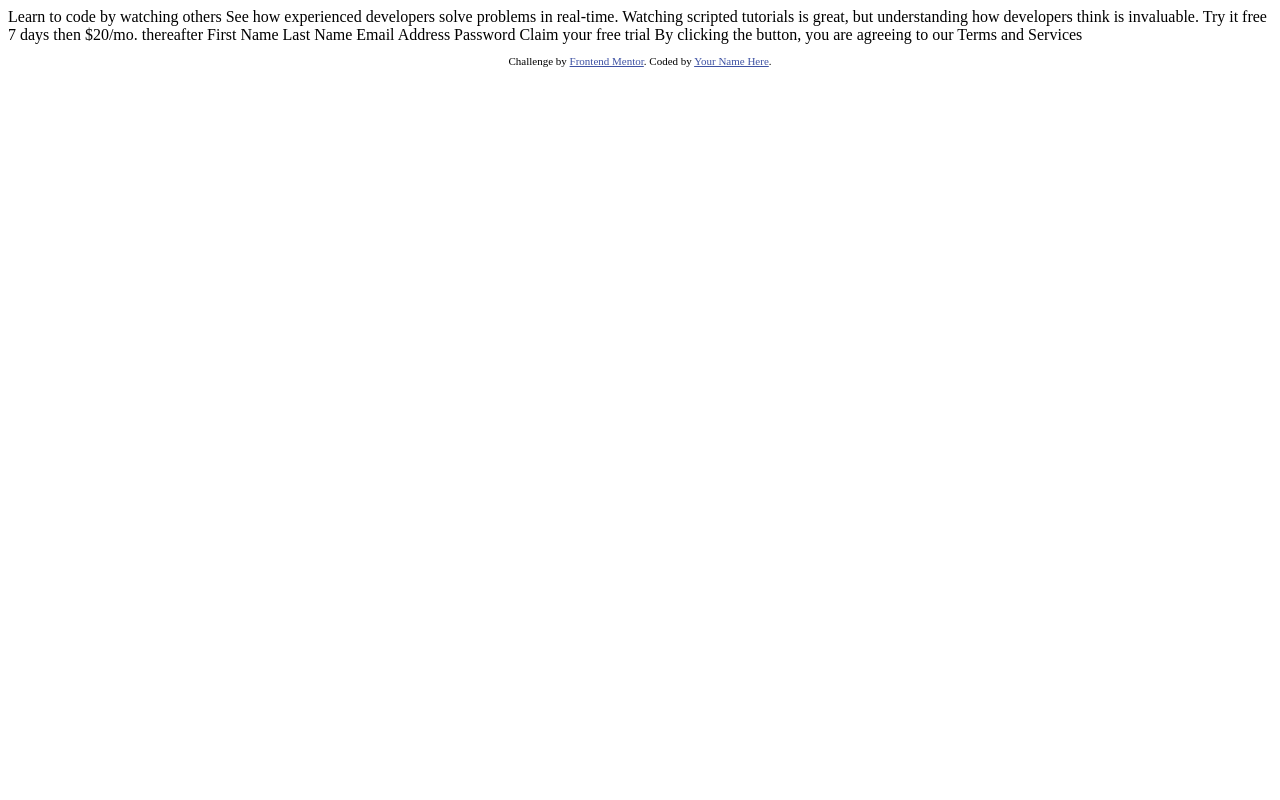
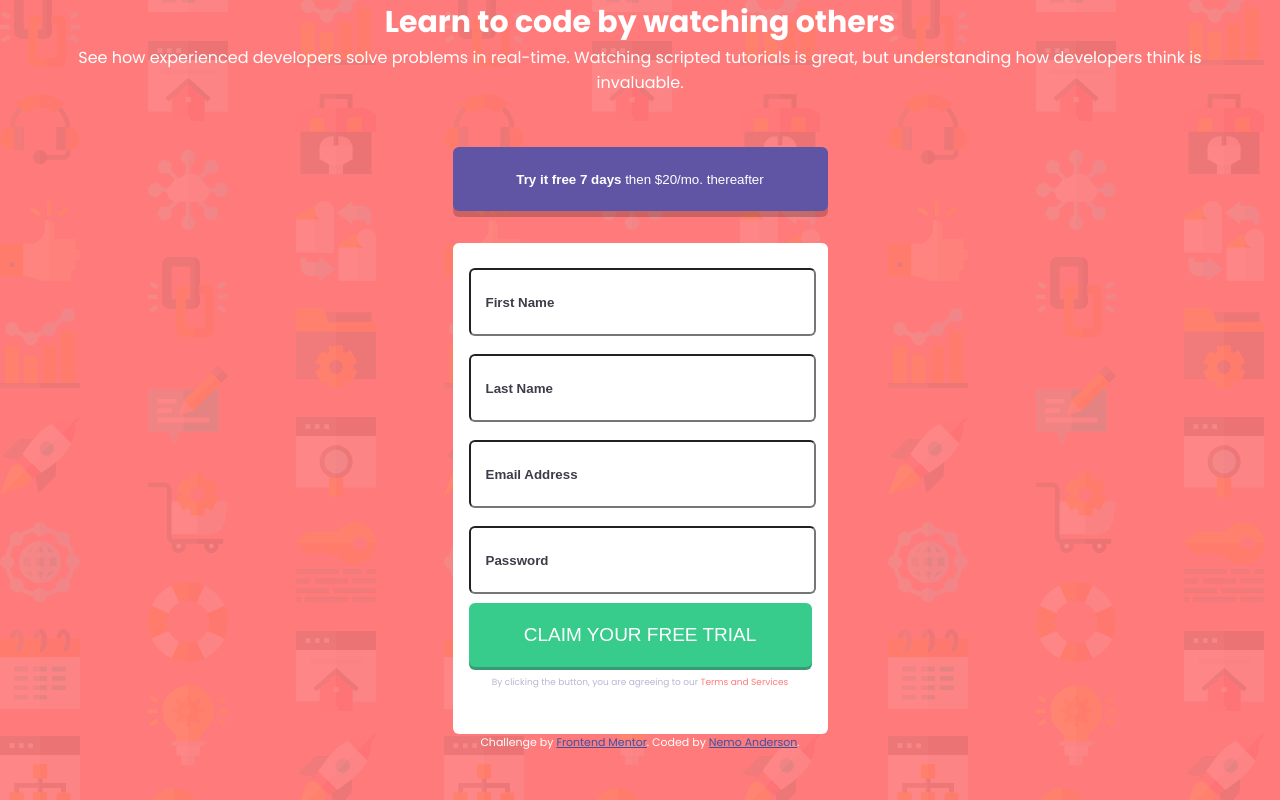
Before and after one commit to nemoanderson/signupForm, a plain HTML site: page index.html in a window 1280 px wide. Drawn offline with Linux system fonts and the light colour scheme.

Commit message:
redo of code for frontend mentor. Should done 1st

```diff
--- a/index.html
+++ b/index.html
@@ -1,42 +1,108 @@
 <!DOCTYPE html>
 <html lang="en">
   <head>
-  <meta charset="UTF-8">
-  <meta name="viewport" content="width=device-width, initial-scale=1.0"> <!-- displays site properly based on user's device -->
+    <meta charset="UTF-8" />
+    <meta name="viewport" content="width=device-width, initial-scale=1.0" />
+    <!-- displays site properly based on user's device -->
 
-  <link rel="icon" type="image/png" sizes="32x32" href="./images/favicon-32x32.png">
+    <link
+      rel="icon"
+      type="image/png"
+      sizes="32x32"
+      href="./images/favicon-32x32.png"
+    />
 
-  <link rel="stylesheet" href="styles.css">
+    <link rel="stylesheet" href="styles.css" />
 
     <title>Frontend Mentor | Intro component with sign up form</title>
 
     <!-- Feel free to remove these styles or customise in your own stylesheet 👍 -->
     <style>
-    .attribution { font-size: 11px; text-align: center; }
-    .attribution a { color: hsl(228, 45%, 44%); }
+      .attribution {
+        font-size: 11px;
+        text-align: center;
+      }
+      .attribution a {
+        color: hsl(228, 45%, 44%);
+      }
     </style>
   </head>
   <body>
-  Learn to code by watching others
+    <main class="content">
+      <section class="text-section">
+        <h1 class="title">Learn to code by watching others</h1>
 
-  See how experienced developers solve problems in real-time. Watching scripted tutorials is great,
-  but understanding how developers think is invaluable.
-
-  Try it free 7 days then $20/mo. thereafter
-
-  First Name
-  Last Name
-  Email Address
-  Password
-
+        <p class="description">
+          See how experienced developers solve problems in real-time. Watching
+          scripted tutorials is great, but understanding how developers think is
+          invaluable.
+        </p>
+      </section>
+      <section class="form-section">
+        <button class="trial-btn global-border-radius">
+          <span class="trial-btn-text"> Try it free 7 days</span> then $20/mo.
+          thereafter
+        </button>
+        <form action="#" method="post" class="submission-form">
+          <div class="first-name">
+            <label for="fname"></label>
+            <input
+              type="text"
+              name="fname"
+              id="fname"
+              placeholder="First Name"
+              required
+            />
+          </div>
+          <div class="last-name">
+            <label for="lname"></label>
+            <input
+              type="text"
+              name="lname"
+              id="lname"
+              placeholder="Last Name"
+              required
+            />
+          </div>
+          <div class="email">
+            <label for="email"></label>
+            <input
+              type="email"
+              name="email"
+              id="email"
+              placeholder="Email Address"
+              required
+            />
+          </div>
+          <div class="password">
+            <label for="password"></label>
+            <input
+              type="password"
+              name="password"
+              id="password"
+              placeholder="Password"
+              minlength="8"
+              required
+            />
+          </div>
+          <div class="submit">
+            <button class="form-submit-btn global-border-radius" type="submit">
               Claim your free trial
-
-  By clicking the button, you are agreeing to our Terms and Services
-
+            </button>
+          </div>
+          <p class="disclaimer">
+            By clicking the button, you are agreeing to our
+            <a href="" class="tos"> Terms and Services</a>
+          </p>
+        </form>
+      </section>
+    </main>
     <footer>
       <p class="attribution">
-      Challenge by <a href="https://www.frontendmentor.io?ref=challenge" target="_blank">Frontend Mentor</a>.
-      Coded by <a href="#">Your Name Here</a>.
+        Challenge by
+        <a href="https://www.frontendmentor.io?ref=challenge" target="_blank"
+          >Frontend Mentor</a
+        >. Coded by <a href="#">Nemo Anderson</a>.
       </p>
     </footer>
   </body>
--- a/styles.css
+++ b/styles.css
@@ -0,0 +1,124 @@
+@import url('https://fonts.googleapis.com/css2?family=Poppins:wght@400;500;600;700&display=swap');
+
+:root {
+  --white: white;
+  --primary-red: hsl(0, 100%, 74%);
+  --primary-green: hsl(154, 59%, 51%);
+  --accent-blue: hsl(248, 32%, 49%);
+  --neutral-dark-blue: hsl(249, 10%, 26%);
+  --neutral-grayish-blue: hsl(246, 25%, 77%);
+  --body-copy: 16px;
+  --border-radius: 6px;
+  --box-border: 0;
+}
+
+* {
+  margin: 0;
+  padding: 0;
+}
+
+body {
+  background-image: url(/images/bg-intro-mobile.png);
+  background-color: var(--primary-red, salmon);
+  color: var(--white, white);
+  font-family: Poppins, serif;
+  font-size: var(--body-copy, 16px);
+}
+
+main {
+  display: grid;
+  gap: 2rem;
+}
+h1 {
+  font-size: 30px;
+}
+
+p {
+  margin-bottom: 20px;
+}
+
+h1 p {
+  text-align: center;
+}
+
+form {
+  background-color: var(--white, white);
+  color: var(--neutral-grayish-blue, gray);
+  border-radius: var(--border-radius);
+  padding: 1rem;
+  max-width: 375rem;
+}
+
+label {
+  display: block;
+}
+
+button {
+  border-radius: var(--border-radius);
+  min-height: 8vh;
+  width: 100%;
+  cursor: pointer;
+  border: var(--box-border);
+}
+
+span {
+  font-weight: bold;
+}
+
+input[type="text"], [type="email"], [type="password"] {
+  border-radius: var(--border-radius, 6px);
+  width: 100%;
+  height: 8vh;
+  margin: 9px auto;
+}
+
+::placeholder {
+  font-weight: 700;
+  color: var(--neutral-dark-blue);
+  opacity: 1; /*Firefox*/
+  padding-left: 15px;
+}
+.text-section {
+  display: block;
+  margin: auto;
+  text-align: center;
+  max-width: 90%;
+}
+
+.form-section {
+  margin: auto;
+}
+
+.trial-btn {
+  background-color: var(--accent-blue, mediumslateblue);
+  color: var(--white, white);
+  width: 375px;
+  margin-bottom: 2rem;
+  box-shadow: 0 6px 0 0 rgba(0, 0, 0, 0.2);
+}
+
+.form-submit-btn {
+  background-color: var(--primary-green, mediumseagreen);
+  color: var(--white);
+  font-size: 19px;
+  text-transform: uppercase;
+  box-shadow: 0 3px 0 0 rgba(36, 145, 98, 0.9);;
+
+}
+
+.disclaimer {
+  font-size: 9px;
+  text-align: center;
+  padding: 9px;
+}
+
+.tos {
+  color: var(--primary-red, salmon);
+  text-decoration: none;
+}
+
+@media (min-width: 600px) {
+  body {
+    background-image: url(/images/bg-intro-desktop.png);
+  }
+}
```
Also changed, not shown: images/bg-intro-desktop.png (added), images/bg-intro-mobile.png (added), images/favicon-32x32.png (added), images/icon-error.svg (added). Lines whose indentation alone changed are shown as unchanged.
